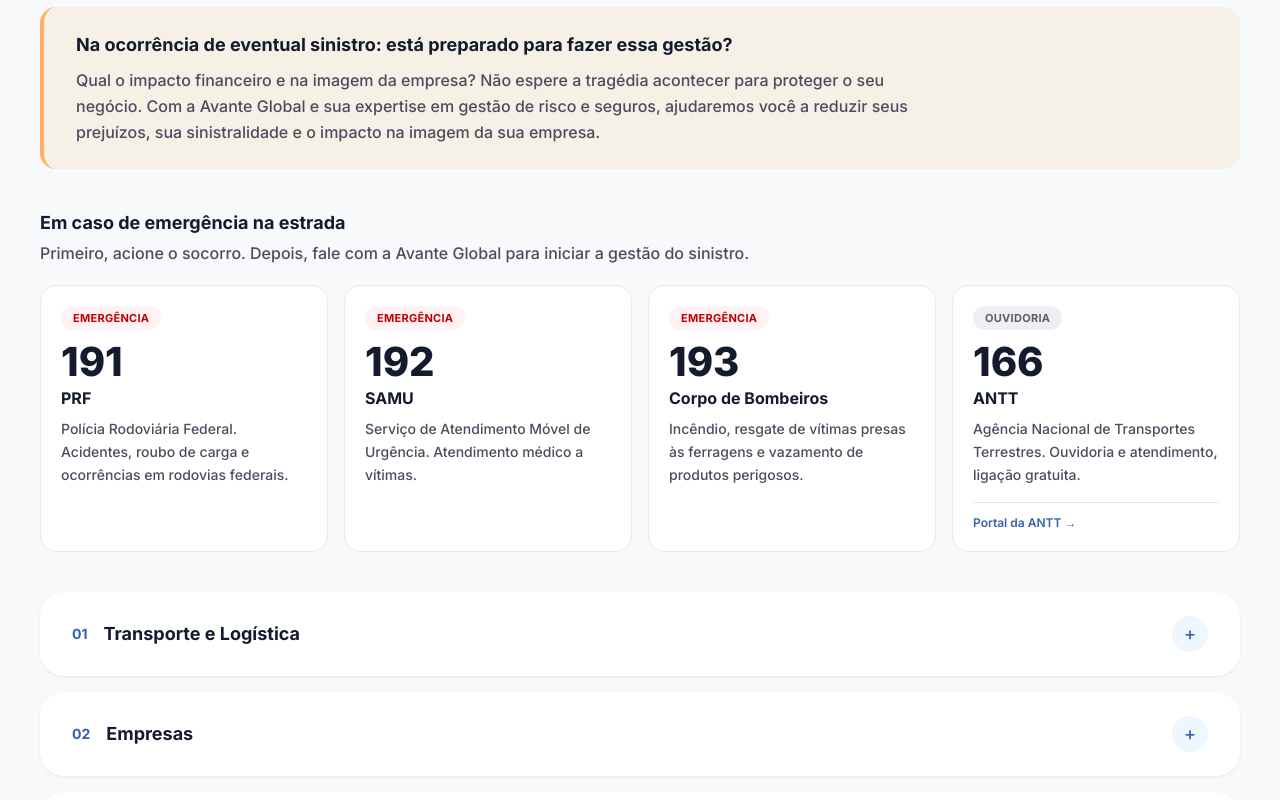
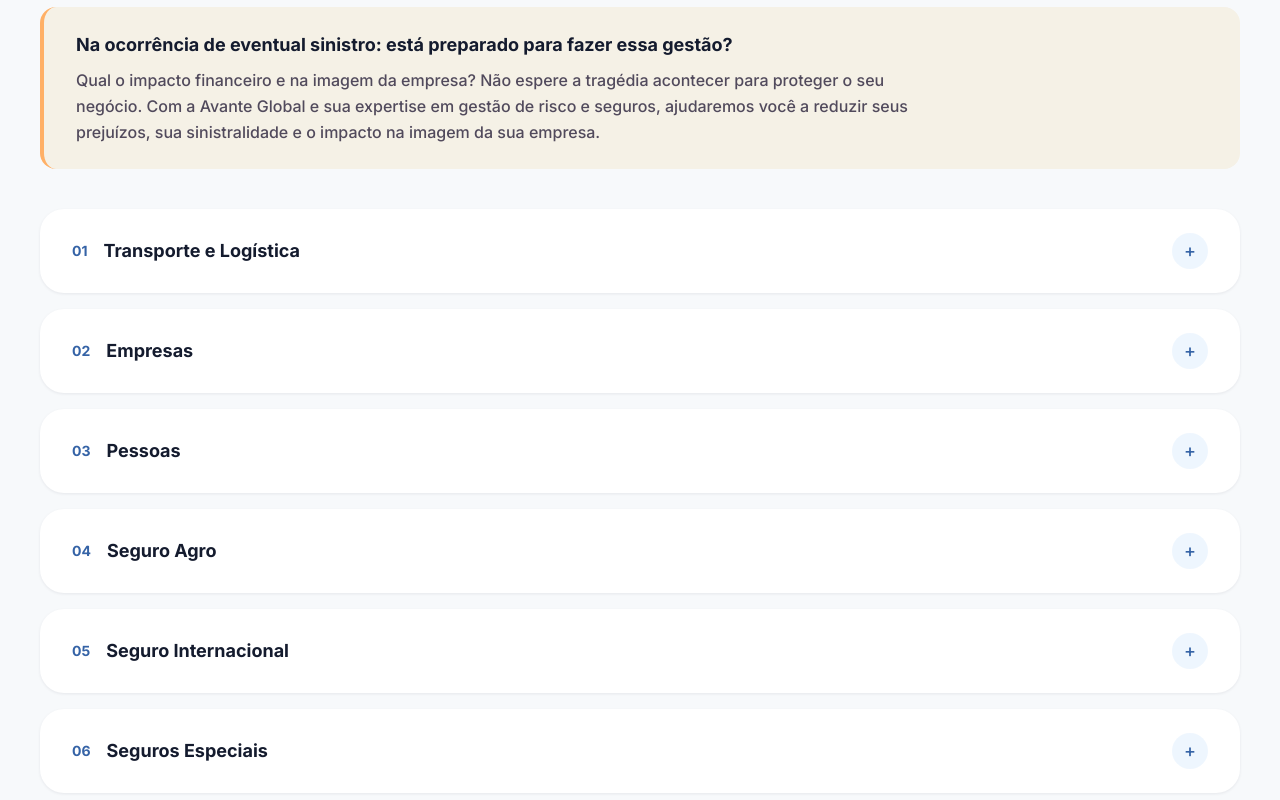
Before and after one commit to ABabayaga/Site-AvanteGlobal, a React (Vite) app: page /seguros in a window 1280 px wide. Shown: the part 1140-1940 px from the top of the page. Built offline with nearby package versions, Linux system fonts and the light colour scheme; a web font is replaced by a local one.

Commit message:
feat: alteracao telefone emergencia

```diff
--- a/src/App.tsx
+++ b/src/App.tsx
@@ -3,6 +3,7 @@
 import ScrollToTop from './components/ScrollToTop'
 import Hero from './components/Hero'
 import Inicio from './components/Inicio'
+import Emergencia from './components/Emergencia'
 import Institucional from './components/Institucional'
 import Seguros from './components/Seguros'
 import Tecnologias from './components/Tecnologias'
@@ -30,6 +31,7 @@
               <>
                 <Hero />
                 <Inicio />
+                <Emergencia />
               </>
             }
           />
--- /dev/null
+++ b/src/components/Emergencia.tsx
@@ -0,0 +1,106 @@
+import { useEffect } from 'react'
+import { useLocation } from 'react-router-dom'
+import useScrollReveal from '../hooks/useScrollReveal'
+
+const EMERGENCY_CONTACTS = [
+  {
+    number: '191',
+    title: 'PRF',
+    description: 'Polícia Rodoviária Federal. Acidentes, roubo de carga e ocorrências em rodovias federais.',
+    badge: 'Emergência',
+  },
+  {
+    number: '192',
+    title: 'SAMU',
+    description: 'Serviço de Atendimento Móvel de Urgência. Atendimento médico a vítimas.',
+    badge: 'Emergência',
+  },
+  {
+    number: '193',
+    title: 'Corpo de Bombeiros',
+    description: 'Incêndio, resgate de vítimas presas às ferragens e vazamento de produtos perigosos.',
+    badge: 'Emergência',
+  },
+  {
+    number: '166',
+    title: 'ANTT',
+    description: 'Agência Nacional de Transportes Terrestres. Ouvidoria e atendimento, ligação gratuita.',
+    badge: 'Ouvidoria',
+    link: { label: 'Portal da ANTT', href: 'https://www.gov.br/antt/pt-br' },
+  },
+]
+
+function Emergencia() {
+  const scope = useScrollReveal<HTMLElement>()
+  const { hash } = useLocation()
+
+  useEffect(() => {
+    if (hash !== '#emergencia') return
+    // Smooth scrolling here gets cut short by ScrollTrigger's mount-time refresh.
+    const frame = requestAnimationFrame(() => {
+      document.getElementById('emergencia')?.scrollIntoView()
+    })
+    return () => cancelAnimationFrame(frame)
+  }, [hash])
+
+  return (
+    <section
+      ref={scope}
+      id="emergencia"
+      className="scroll-mt-28 bg-ice pb-24 font-hero max-lg:pb-14"
+    >
+      <div data-reveal className="mx-auto max-w-360 px-20 max-lg:px-5">
+        <h2 className="mb-1 text-lg font-bold text-navy-deep">
+          Em caso de emergência na estrada
+        </h2>
+        <p className="m-0 mb-5 text-base text-text">
+          Primeiro, acione o socorro. Depois, fale com a Avante Global para
+          iniciar a gestão do sinistro.
+        </p>
+
+        <div className="grid grid-cols-4 gap-4 max-lg:grid-cols-2 max-sm:grid-cols-1">
+          {EMERGENCY_CONTACTS.map(({ number, title, description, badge, link }) => (
+            <div
+              key={number}
+              className="flex flex-col rounded-2xl border border-ice-border bg-white p-5"
+            >
+              <span
+                className={`mb-3 inline-flex w-fit items-center rounded-full px-3 py-1 text-[11px] font-bold tracking-wide uppercase ${
+                  badge === 'Emergência'
+                    ? 'bg-red-50 text-red-700'
+                    : 'bg-navy-light/8 text-steel'
+                }`}
+              >
+                {badge}
+              </span>
+              <a
+                href={`tel:${number}`}
+                className="mb-1 text-[40px] leading-none font-extrabold text-navy-deep no-underline hover:text-blue"
+              >
+                {number}
+              </a>
+              <h3 className="m-0 mb-2 text-base font-bold text-navy-deep">
+                {title}
+              </h3>
+              <p className="m-0 text-sm leading-relaxed text-text">
+                {description}
+              </p>
+              {link && (
+                <a
+                  href={link.href}
+                  target="_blank"
+                  rel="noreferrer"
+                  className="mt-4 border-t border-ice-border pt-3 text-xs font-semibold text-blue no-underline hover:underline"
+                >
+                  {link.label} →
+                </a>
+              )}
+            </div>
+          ))}
+        </div>
+      </div>
+    </section>
+  )
+}
+
+export default Emergencia
--- a/src/components/Header.tsx
+++ b/src/components/Header.tsx
@@ -12,7 +12,7 @@
   { label: 'Você sabia?', to: '/novidades' },
 ]
 
-const EMERGENCY_LINK = { label: 'Emergência', to: '/seguros#emergencia' }
+const EMERGENCY_LINK = { label: 'Emergência', to: '/#emergencia' }
 
 function PhoneIcon() {
   return (
--- a/src/components/Seguros.tsx
+++ b/src/components/Seguros.tsx
@@ -1,5 +1,4 @@
-import { useEffect, useState } from 'react'
-import { useLocation } from 'react-router-dom'
+import { useState } from 'react'
 import useScrollReveal from '../hooks/useScrollReveal'
 import BrazilMap from './BrazilMap'
 
@@ -15,34 +14,6 @@
   'Frigorificada',
   'Granel sólido',
   'Granel líquido',
-]
-
-const EMERGENCY_CONTACTS = [
-  {
-    number: '191',
-    title: 'PRF',
-    description: 'Polícia Rodoviária Federal. Acidentes, roubo de carga e ocorrências em rodovias federais.',
-    badge: 'Emergência',
-  },
-  {
-    number: '192',
-    title: 'SAMU',
-    description: 'Serviço de Atendimento Móvel de Urgência. Atendimento médico a vítimas.',
-    badge: 'Emergência',
-  },
-  {
-    number: '193',
-    title: 'Corpo de Bombeiros',
-    description: 'Incêndio, resgate de vítimas presas às ferragens e vazamento de produtos perigosos.',
-    badge: 'Emergência',
-  },
-  {
-    number: '166',
-    title: 'ANTT',
-    description: 'Agência Nacional de Transportes Terrestres. Ouvidoria e atendimento, ligação gratuita.',
-    badge: 'Ouvidoria',
-    link: { label: 'Portal da ANTT', href: 'https://www.gov.br/antt/pt-br' },
-  },
 ]
 
 type CategoryItem = {
@@ -251,16 +222,6 @@
 function Seguros() {
   const [openIndex, setOpenIndex] = useState<number | null>(null)
   const scope = useScrollReveal<HTMLElement>()
-  const { hash } = useLocation()
-
-  useEffect(() => {
-    if (hash !== '#emergencia') return
-    // Smooth scrolling here gets cut short by ScrollTrigger's mount-time refresh.
-    const frame = requestAnimationFrame(() => {
-      document.getElementById('emergencia')?.scrollIntoView()
-    })
-    return () => cancelAnimationFrame(frame)
-  }, [hash])
 
   return (
     <section ref={scope} id="seguros" className="bg-ice py-24 font-hero max-lg:py-14">
@@ -361,57 +322,6 @@
             você a reduzir seus prejuízos, sua sinistralidade e o impacto na
             imagem da sua empresa.
           </p>
-        </div>
-
-        <div data-reveal id="emergencia" className="mb-10 scroll-mt-36">
-          <h4 className="mb-1 text-lg font-bold text-navy-deep">
-            Em caso de emergência na estrada
-          </h4>
-          <p className="m-0 mb-5 text-base text-text">
-            Primeiro, acione o socorro. Depois, fale com a Avante Global para
-            iniciar a gestão do sinistro.
-          </p>
-
-          <div className="grid grid-cols-4 gap-4 max-lg:grid-cols-2 max-sm:grid-cols-1">
-            {EMERGENCY_CONTACTS.map(({ number, title, description, badge, link }) => (
-              <div
-                key={number}
-                className="flex flex-col rounded-2xl border border-ice-border bg-white p-5"
-              >
-                <span
-                  className={`mb-3 inline-flex w-fit items-center rounded-full px-3 py-1 text-[11px] font-bold tracking-wide uppercase ${
-                    badge === 'Emergência'
-                      ? 'bg-red-50 text-red-700'
-                      : 'bg-navy-light/8 text-steel'
-                  }`}
-                >
-                  {badge}
-                </span>
-                <a
-                  href={`tel:${number}`}
-                  className="mb-1 text-[40px] leading-none font-extrabold text-navy-deep no-underline hover:text-blue"
-                >
-                  {number}
-                </a>
-                <h5 className="m-0 mb-2 text-base font-bold text-navy-deep">
-                  {title}
-                </h5>
-                <p className="m-0 text-sm leading-relaxed text-text">
-                  {description}
-                </p>
-                {link && (
-                  <a
-                    href={link.href}
-                    target="_blank"
-                    rel="noreferrer"
-                    className="mt-4 border-t border-ice-border pt-3 text-xs font-semibold text-blue no-underline hover:underline"
-                  >
-                    {link.label} →
-                  </a>
-                )}
-              </div>
-            ))}
-          </div>
         </div>
 
         <div className="flex flex-col gap-4">
```
